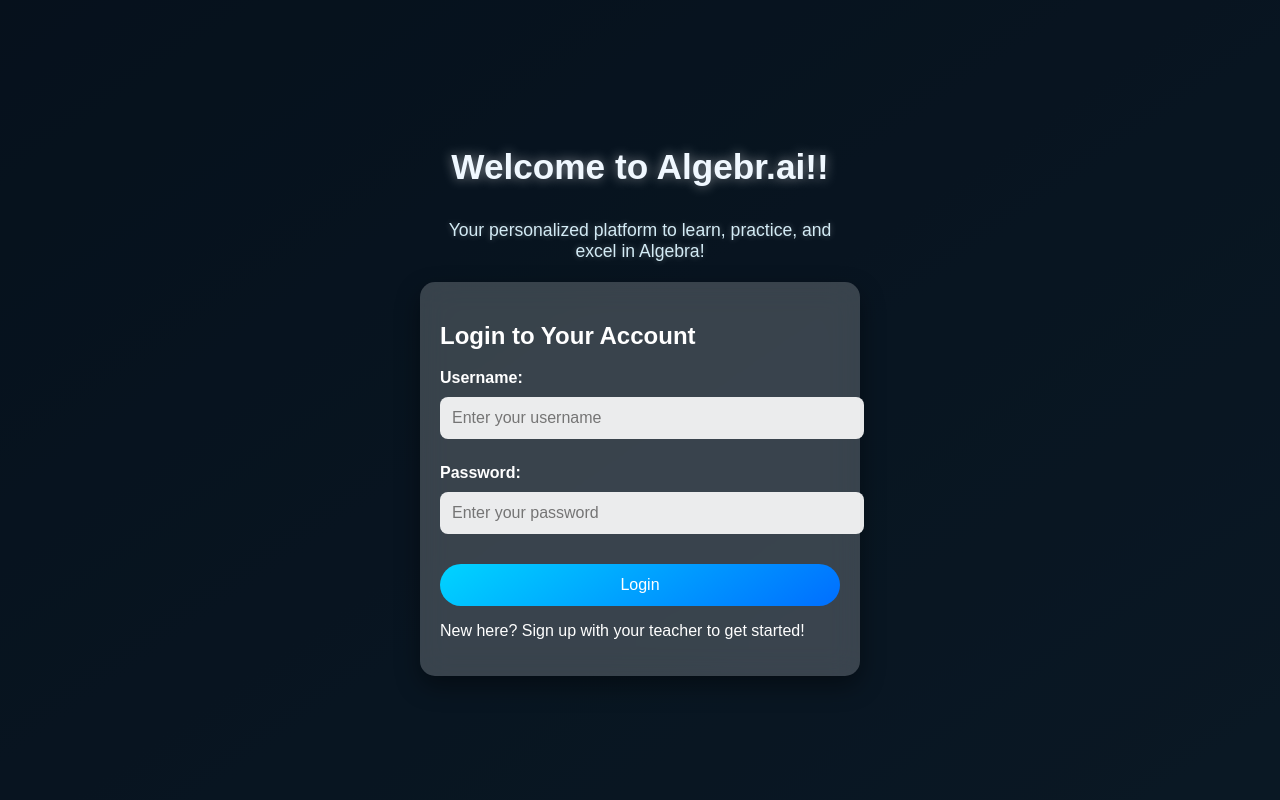
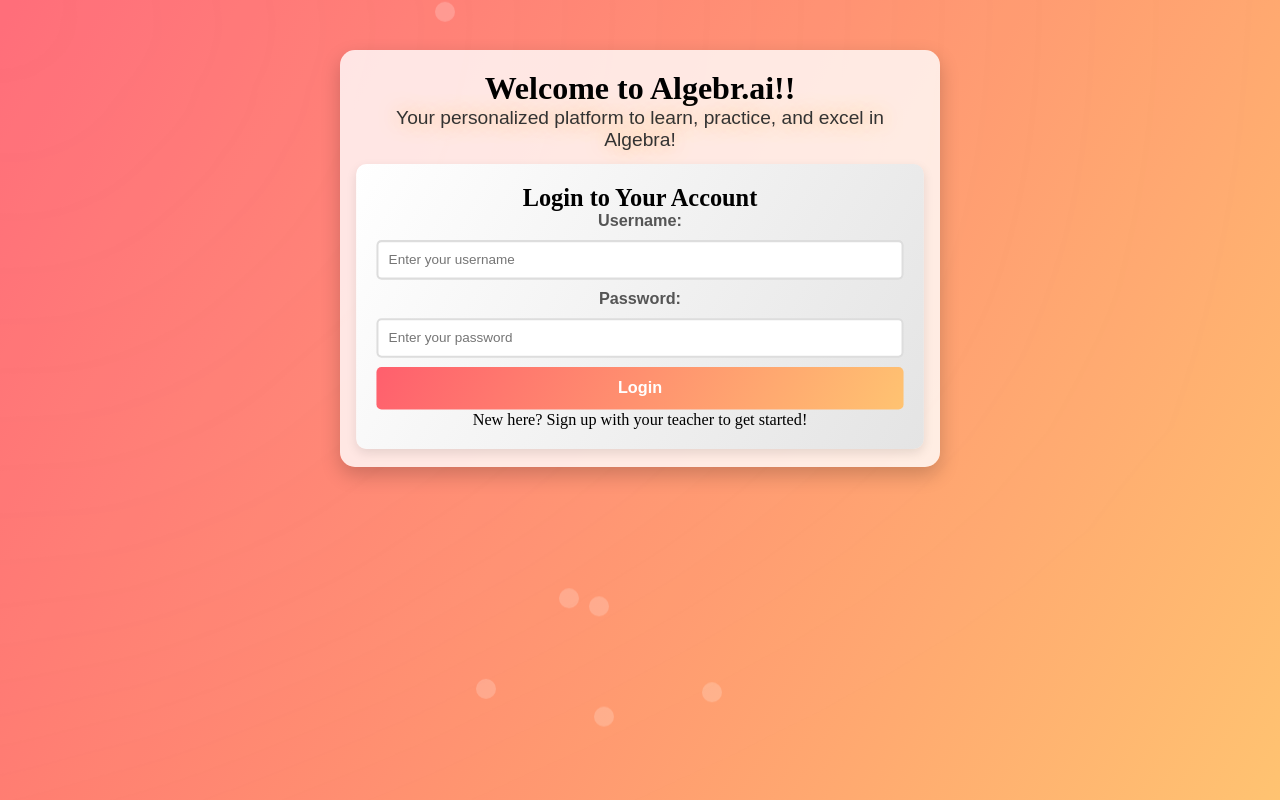
Before and after one commit to okotwal17/Algebr.ai, a Django app: page /accounts/login/ in a window 1280 px wide. Run offline with Django 5.2, Linux system fonts and the light colour scheme.

Commit message:
I added more animations to the login page and fixed a organization problem on the login page.

```diff
--- a/accounts/static/css/login.css
+++ b/accounts/static/css/login.css
@@ -1,266 +1,153 @@
-/* General Styling */
-body {
-    font-family: 'Arial', sans-serif;
+/* General reset */
+* {
     margin: 0;
     padding: 0;
-    background: linear-gradient(145deg, #0e2a47, #193c5b);
-    color: white;
-    overflow: hidden;
-    display: flex;
-    align-items: center;
-    justify-content: center;
-    height: 100vh;
-    position: relative;
+    box-sizing: border-box;
 }
 
-/* Container Alignment */
-.container {
-    max-width: 400px;
-    width: 100%;
-    padding: 30px;
-    text-align: center;
-    position: relative;
-    z-index: 10;
-    display: flex;
-    flex-direction: column;
-    align-items: center;
-}
-
-/* Background overlay for depth */
+/* Vibrant gradient background with floating effects */
 .background-overlay {
     position: fixed;
     top: 0;
     left: 0;
     width: 100%;
     height: 100%;
-    background: rgba(0, 0, 0, 0.6);
+    background: linear-gradient(120deg, #ff5f6d, #ffc371);
     z-index: -1;
+    overflow: hidden;
+    animation: gradient-shift 10s infinite alternate;
 }
 
-/* Title and welcome text */
-h1 {
-    font-size: 2.2em;
-    color: #f0f8ff;
-    text-shadow: 0 0 12px rgba(255, 255, 255, 0.5);
-    animation: fadeIn 2s ease-in-out;
-    margin-bottom: 15px;
+@keyframes gradient-shift {
+    0% { background: linear-gradient(120deg, #ff5f6d, #ffc371); }
+    50% { background: linear-gradient(120deg, #24c6dc, #514a9d); }
+    100% { background: linear-gradient(120deg, #ff5f6d, #ffc371); }
 }
 
-.welcome-text {
-    font-size: 1.1em;
-    margin-bottom: 20px;
-    color: #d3ebf5;
-    text-shadow: 0 0 6px rgba(255, 255, 255, 0.3);
+/* Bubble effects */
+.background-overlay::after {
+    content: '';
+    position: absolute;
+    width: 200%;
+    height: 200%;
+    background: radial-gradient(circle, rgba(255,255,255,0.1) 0%, rgba(255,255,255,0) 80%);
+    animation: bubble-move 15s infinite linear;
+    filter: blur(120px);
 }
 
-/* Login Box Styling */
-.login-box {
-    width: 100%;
-    max-width: 400px;
-    background: rgba(255, 255, 255, 0.2);
-    padding: 20px;
-    border-radius: 15px;
-    box-shadow: 0 10px 25px rgba(0, 0, 0, 0.4);
-    backdrop-filter: blur(15px);
-    animation: slideUp 1.5s ease-in-out;
-    text-align: left;
+@keyframes bubble-move {
+    from { transform: translate(-50%, -50%) rotate(0deg); }
+    to { transform: translate(-50%, -50%) rotate(360deg); }
 }
 
-/* Form Styling */
-label {
-    display: block;
-    font-weight: bold;
-    color: #ffffff;
-    margin-top: 15px;
-    text-align: left;
+/* Welcome container styles */
+.container {
+    position: relative;
+    max-width: 600px;
+    margin: 50px auto;
+    padding: 20px;
+    background: rgba(255, 255, 255, 0.8);
+    border-radius: 15px;
+    box-shadow: 0 8px 20px rgba(0, 0, 0, 0.2);
+    text-align: center;
+    animation: slide-in 1.5s ease-out;
 }
 
-input[type="text"], input[type="password"] {
-    padding: 12px;
-    width: 100%;
-    margin: 10px 0;
-    border: none;
-    border-radius: 8px;
-    background-color: rgba(255, 255, 255, 0.9);
-    color: #333;
-    font-size: 1em;
-    transition: transform 0.2s ease, box-shadow 0.2s ease;
+@keyframes slide-in {
+    from { transform: translateY(100px); opacity: 0; }
+    to { transform: translateY(0); opacity: 1; }
 }
 
-input[type="text"]:focus, input[type="password"]:focus {
-    transform: scale(1.02);
-    box-shadow: 0 0 8px rgba(0, 153, 255, 0.8);
+/* Welcome text */
+.welcome-text {
+    font-size: 1.2rem;
+    color: #333;
+    margin-bottom: 15px;
+    font-family: 'Poppins', sans-serif;
+    animation: glow 2s infinite alternate;
 }
 
-/* Button Styling */
+@keyframes glow {
+    from { text-shadow: 0 0 5px #ff5f6d; }
+    to { text-shadow: 0 0 20px #ffc371; }
+}
+
+/* Login box */
+.login-box {
+    padding: 20px;
+    border-radius: 10px;
+    background: linear-gradient(120deg, #ffffff, #e4e4e4);
+    box-shadow: 0 4px 10px rgba(0, 0, 0, 0.1);
+    animation: pulse 3s infinite;
+}
+
+@keyframes pulse {
+    0%, 100% { transform: scale(1); }
+    50% { transform: scale(1.02); }
+}
+
+/* Form labels */
+label {
+    font-weight: bold;
+    color: #555;
+    font-family: 'Poppins', sans-serif;
+}
+
+/* Inputs */
+input {
+    width: 100%;
+    padding: 10px;
+    margin: 10px 0;
+    border: 2px solid #ddd;
+    border-radius: 5px;
+    transition: all 0.3s ease-in-out;
+}
+
+input:focus {
+    border-color: #ff5f6d;
+    box-shadow: 0 0 10px #ff5f6d;
+    outline: none;
+}
+
+/* Button */
 button {
-    padding: 12px;
     width: 100%;
-    background: linear-gradient(145deg, #00d4ff, #006eff);
+    padding: 12px 20px;
+    background: linear-gradient(120deg, #ff5f6d, #ffc371);
     color: white;
     border: none;
-    border-radius: 25px;
-    font-size: 1em;
-    margin-top: 20px;
+    border-radius: 5px;
     cursor: pointer;
-    transition: transform 0.3s ease, box-shadow 0.3s ease;
+    font-family: 'Poppins', sans-serif;
+    font-size: 1rem;
+    font-weight: bold;
+    animation: button-hover 3s infinite alternate;
+    transition: transform 0.3s;
+}
+
+@keyframes button-hover {
+    from { transform: translateY(0); }
+    to { transform: translateY(-3px); }
 }
 
 button:hover {
     transform: scale(1.05);
-    box-shadow: 0 6px 15px rgba(0, 222, 255, 0.8);
+    box-shadow: 0 4px 15px rgba(0, 0, 0, 0.2);
 }
 
-/* Error Message Styling */
-.error-messages {
-    list-style: none;
-    padding: 0;
-    margin: 15px 0;
+/* Error messages */
+.error-messages li {
+    font-size: 0.9rem;
+    padding: 10px;
+    background: rgba(255, 0, 0, 0.1);
+    color: #d32f2f;
+    margin: 10px 0;
+    border-radius: 5px;
+    animation: shake 0.5s ease-in-out;
 }
 
-.error-messages li {
-    background-color: #ff4444;
-    padding: 8px;
-    margin: 5px 0;
-    border-radius: 8px;
-    color: white;
-    text-align: center;
+@keyframes shake {
+    0%, 100% { transform: translateX(0); }
+    25% { transform: translateX(-5px); }
+    75% { transform: translateX(5px); }
 }
-
-/* Wavy Background Animation */
-.background {
-    position: fixed;
-    top: 0;
-    left: 0;
-    width: 100%;
-    height: 100%;
-    z-index: -2;
-    overflow: hidden;
-    background: linear-gradient(180deg, #0d47a1, #1a237e);
-    animation: wave 8s infinite linear;
-}
-
-@keyframes wave {
-    0% {
-        background-position: 0% 0%;
-    }
-    100% {
-        background-position: 100% 0%;
-    }
-}
-
-/* Bubble Effects */
-.bubble {
-    position: absolute;
-    bottom: -100px;
-    background: rgba(255, 255, 255, 0.15);
-    border-radius: 50%;
-    animation: rise var(--time) linear infinite, sway 4s ease-in-out infinite alternate;
-    width: var(--size);
-    height: var(--size);
-    left: var(--position);
-    animation-delay: var(--delay);
-}
-
-@keyframes rise {
-    from {
-        transform: translateY(0);
-    }
-    to {
-        transform: translateY(-200vh);
-    }
-}
-
-@keyframes sway {
-    from {
-        transform: translateX(0);
-    }
-    to {
-        transform: translateX(20px);
-    }
-}
-
-/* Animations */
-@keyframes fadeIn {
-    from {
-        opacity: 0;
-    }
-    to {
-        opacity: 1;
-    }
-}
-
-@keyframes slideUp {
-    from {
-        transform: translateY(60px);
-        opacity: 0;
-    }
-    to {
-        transform: translateY(0);
-        opacity: 1;
-    }
-}
-
-
-
-/* Updated Bubble Animation */
-.bubble {
-    position: absolute;
-    bottom: -150px;
-    background: rgba(255, 255, 255, 0.15);
-    border-radius: 50%;
-    animation: float var(--time) ease-in-out infinite alternate, sway 4s ease-in-out infinite alternate;
-    width: var(--size);
-    height: var(--size);
-    left: var(--position);
-    animation-delay: var(--delay);
-}
-
-@keyframes float {
-    0% {
-        transform: translateY(0);
-    }
-    50% {
-        transform: translateY(-100vh);
-    }
-    100% {
-        transform: translateY(0);
-    }
-}
-
-@keyframes sway {
-    0% {
-        transform: translateX(0);
-    }
-    50% {
-        transform: translateX(20px);
-    }
-    100% {
-        transform: translateX(0);
-    }
-}
-
-/* Updated Wavy Background Animation */
-.background {
-    position: fixed;
-    top: 0;
-    left: 0;
-    width: 100%;
-    height: 100%;
-    z-index: -2;
-    background: linear-gradient(180deg, #0d47a1, #1a237e);
-    background-size: 200% 200%;
-    animation: waveBackground 8s infinite linear;
-}
-
-@keyframes waveBackground {
-    0% {
-        background-position: 0% 50%;
-    }
-    50% {
-        background-position: 100% 50%;
-    }
-    100% {
-        background-position: 0% 50%;
-    }
-}
--- a/accounts/static/javascript/login.js
+++ b/accounts/static/javascript/login.js
@@ -1,30 +1,77 @@
-document.addEventListener("DOMContentLoaded", () => {
-    const background = document.createElement("div");
-    background.classList.add("background");
-    document.body.appendChild(background);
+document.addEventListener('DOMContentLoaded', () => {
+    const loginBox = document.querySelector('.login-box');
+    const button = document.querySelector('button');
+    const inputs = document.querySelectorAll('input');
 
-    // Generate bubbles with continuous up-and-down animation
-    for (let i = 0; i < 30; i++) {
-        const bubble = document.createElement("div");
-        bubble.classList.add("bubble");
+    // Dynamic background color shift for input focus
+    inputs.forEach(input => {
+        input.addEventListener('focus', () => {
+            loginBox.style.boxShadow = '0 0 20px rgba(255, 95, 109, 0.8)';
+        });
+        input.addEventListener('blur', () => {
+            loginBox.style.boxShadow = '0 4px 10px rgba(0, 0, 0, 0.1)';
+        });
+    });
 
-        const size = `${Math.random() * 4 + 4}rem`;
-        const position = `${Math.random() * 100}%`;
-        const time = `${Math.random() * 6 + 4}s`;
-        const delay = `${Math.random() * 4}s`;
+    // Button ripple effect
+    button.addEventListener('click', (e) => {
+        const ripple = document.createElement('span');
+        ripple.classList.add('ripple');
+        ripple.style.left = `${e.offsetX}px`;
+        ripple.style.top = `${e.offsetY}px`;
+        button.appendChild(ripple);
 
-        bubble.style.setProperty("--size", size);
-        bubble.style.setProperty("--position", position);
-        bubble.style.setProperty("--time", time);
-        bubble.style.setProperty("--delay", delay);
+        setTimeout(() => ripple.remove(), 600);
+    });
 
-        background.appendChild(bubble);
+    // Floating animations for background
+    const bubbles = Array.from({ length: 20 }, () => {
+        const bubble = document.createElement('div');
+        bubble.classList.add('bubble');
+        document.body.appendChild(bubble);
+        return bubble;
+    });
+
+    function animateBubbles() {
+        bubbles.forEach(bubble => {
+            bubble.style.left = `${Math.random() * 100}vw`;
+            bubble.style.animationDuration = `${3 + Math.random() * 7}s`;
+            bubble.style.animationDelay = `${Math.random() * 2}s`;
+        });
+    }
+    animateBubbles();
+});
+
+// Bubble styles
+const styleSheet = document.createElement('style');
+styleSheet.innerHTML = `
+    .bubble {
+        position: absolute;
+        bottom: -50px;
+        width: 20px;
+        height: 20px;
+        background: rgba(255, 255, 255, 0.2);
+        border-radius: 50%;
+        animation: float-up linear infinite;
     }
 
-    // Add wavy animation effect to the background
-    background.style.setProperty(
-        "background",
-        "linear-gradient(145deg, #0e2a47, #193c5b)"
-    );
-    background.style.animation = "waveBackground 10s infinite linear";
-});
+    @keyframes float-up {
+        from { transform: translateY(0); }
+        to { transform: translateY(-200vh); }
+    }
+
+    .ripple {
+        position: absolute;
+        transform: translate(-50%, -50%);
+        border-radius: 50%;
+        background: rgba(255, 255, 255, 0.4);
+        pointer-events: none;
+        animation: ripple-effect 0.6s ease-out;
+    }
+
+    @keyframes ripple-effect {
+        from { transform: scale(0); opacity: 1; }
+        to { transform: scale(5); opacity: 0; }
+    }
+`;
+document.head.appendChild(styleSheet);
```
